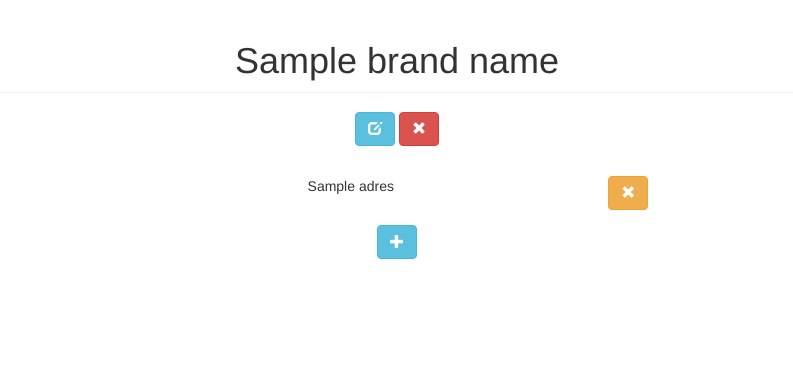
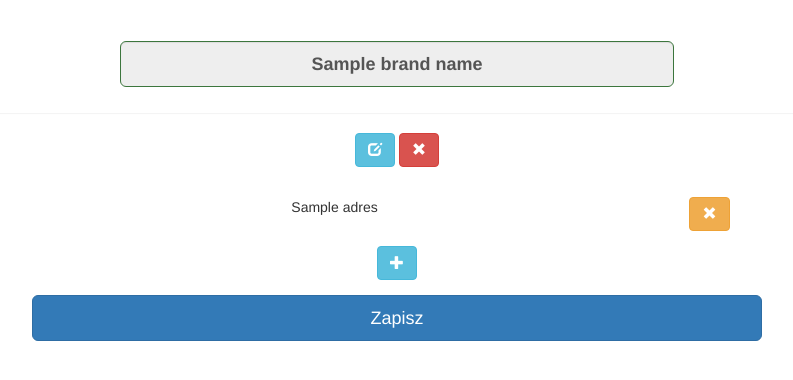
Before and after one commit to Nuurek/HomeBudget, a Django app: template home_budget/templates/brand.html in a window 1280 px wide. Shown: the part 52-432 px from the top of the page, without its empty margins (243-1036 px from the left). Run offline with Django 3.2, Linux system fonts and the light colour scheme; the template is opened without the code that fills it: most values are stand-ins (such as "Sample title", 1, 10 or a date in 2020); some libraries are stand-ins or nearby versions.

Commit message:
Prepared JS file for brand details view.

```diff
--- /dev/null
+++ b/home_budget/static/home_budget/js/brand.js
@@ -0,0 +1,22 @@
+function setUpBrandName() {
+    var brandName = $('#brand-name');
+    var editButton = $('#brand-name-edit');
+    var icon = $(editButton.find('span'));
+
+    editButton.click(function(){
+        editButton.blur();
+        icon.removeAttr('class');
+
+        if (brandName.attr('disabled')) {
+            brandName.removeAttr('disabled');
+            icon.attr('class', 'glyphicon glyphicon-ok');
+        } else {
+            brandName.attr('disabled', '');
+            icon.attr('class', 'glyphicon glyphicon-edit');
+        }
+    });
+}
+
+(function($){
+    setUpBrandName();
+})(jQuery);
--- a/home_budget/templates/brand.html
+++ b/home_budget/templates/brand.html
@@ -1,10 +1,18 @@
 {% extends "base.html" %}
 
-{% block header %}{{ brand_name }}{% endblock %}
+{% load static %}
+
+{% block header %}
+<div class="row">
+    <div class="form-group input-group-lg col-md-6 col-md-offset-3 has-success">
+        <strong><input id="brand-name" class="form-control input-lg text-center" type="text" name="" value="{{ brand_name }}" disabled></strong>
+    </div>
+</div>
+{% endblock %}
 {% block content %}
     <div class="row form-group">
         <div class="col-md-2 col-md-offset-5 form-group text-center">
-            <button type="button" class="btn btn-info remove-form">
+            <button id="brand-name-edit" type="button" class="btn btn-info remove-form">
                 <span class="glyphicon glyphicon-edit"></span>
             </button>
             <button type="button" class="btn btn-danger remove-form">
@@ -15,7 +23,7 @@
     <div id="forms" class="form-group text-center">
         {% for shop in brand_shops %}
             <div class="row">
-                <div class="col-md-6 col-md-offset-3">
+                <div class="col-md-8 col-md-offset-2">
                     <div class="col-md-10 form-group">
                         {{shop.adres}}
                     </div>
@@ -33,4 +41,12 @@
             </button>
         </div>
     </div>
+    <div class="form-group col-md-8 col-md-offset-2">
+        <input class="btn btn-lg btn-primary btn-block" type="submit" value="{% block submit-name %}Zapisz{% endblock %}">
+        </input>
+    </div>
 {% endblock %}
+
+{% block scripts %}
+    <script src="{% static 'home_budget/js/brand.js' %}"></script>
+{% endblock %}
```
